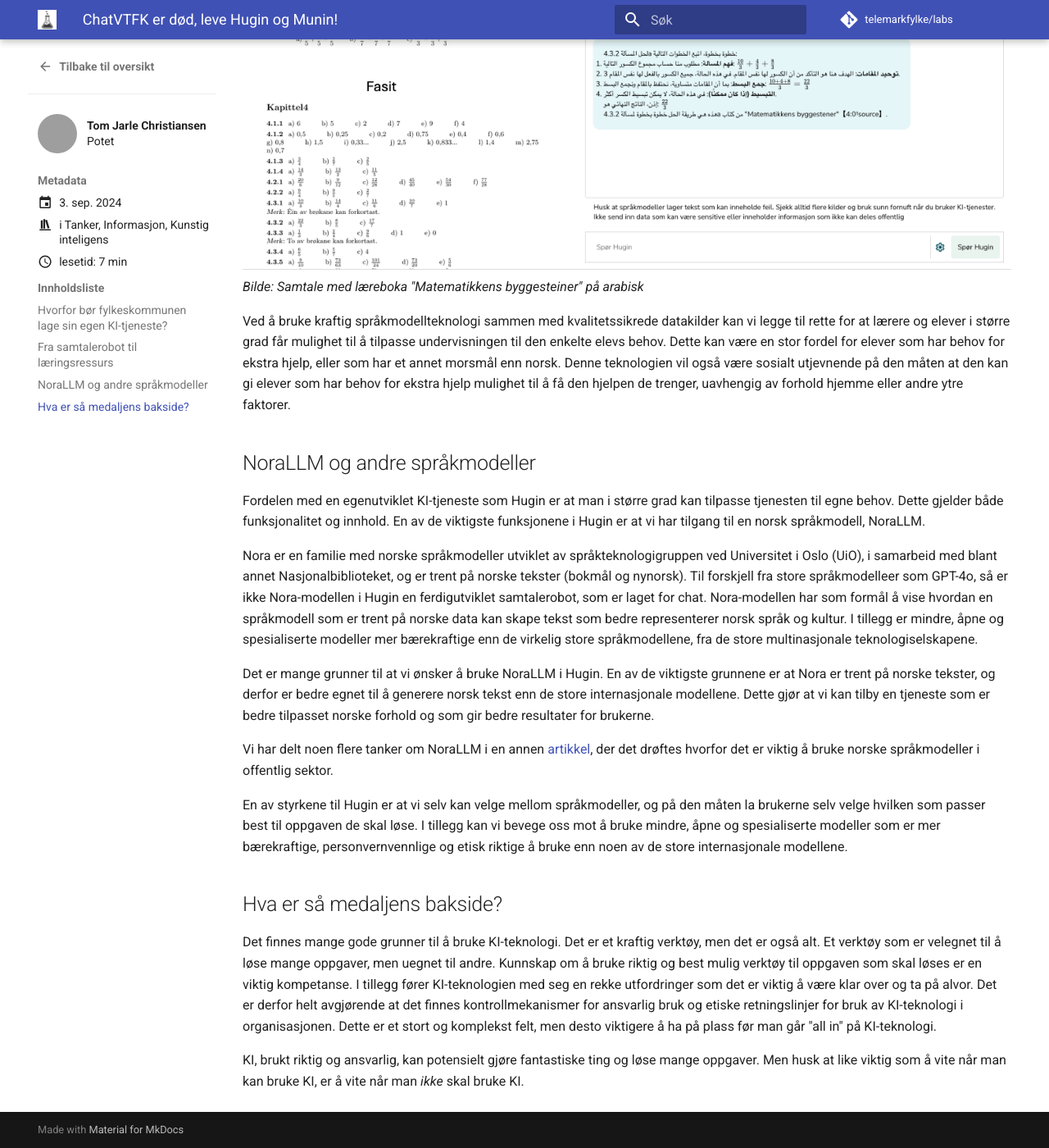
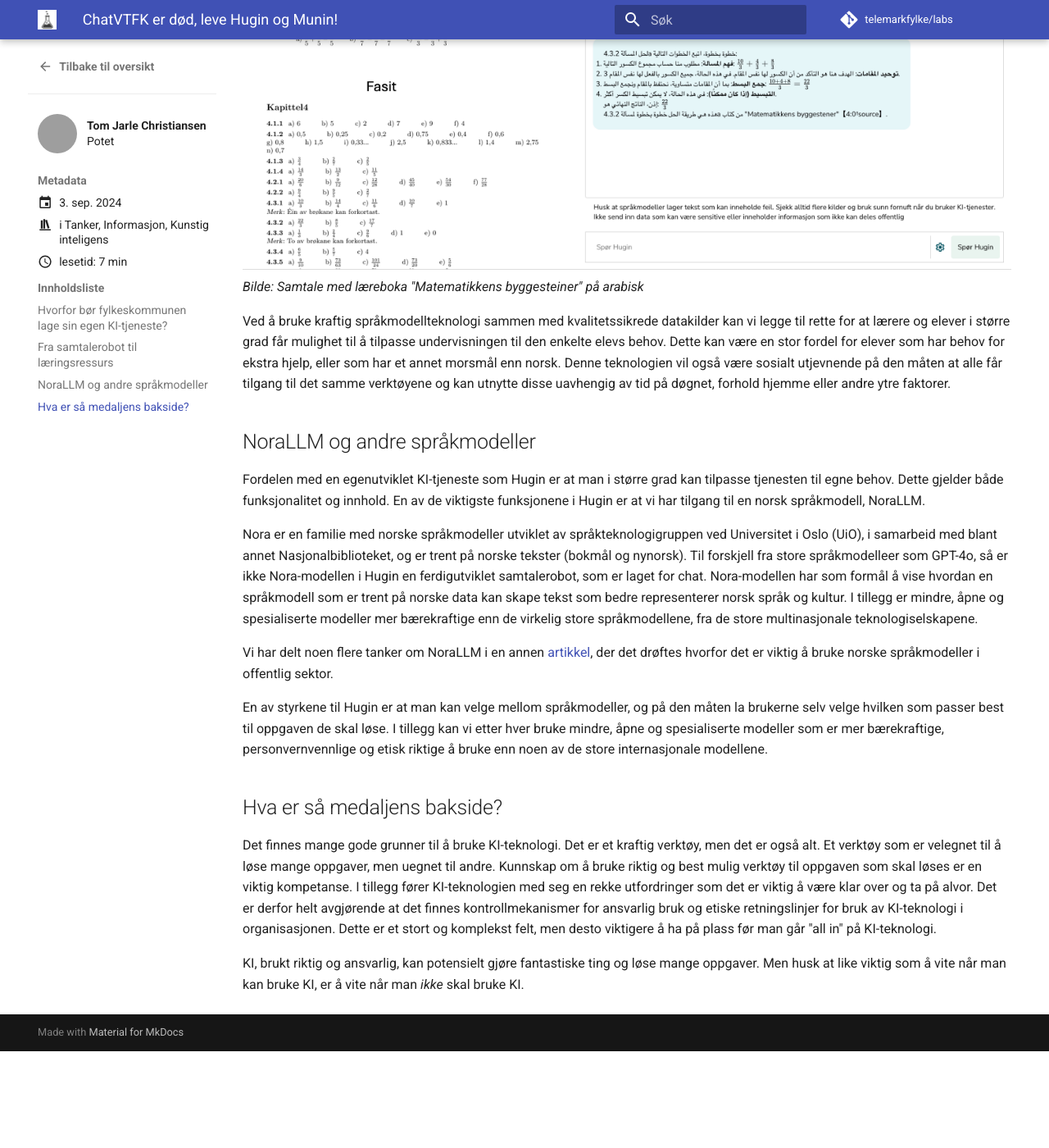
Before and after one commit to telemarkfylke/labs, an MkDocs documentation site: the page built from docs/blog/posts/hugin_og_munin.md, in a window 1280 px wide and 1400 px high, scrolled down 2907 px. Shown: the whole window at 82% size. Built offline with MkDocs 1.6.1 and Material for MkDocs 9.7.7, drawn with Linux system fonts in a browser that asks for light colours; comment, search, counter and statistics services are not loaded; after the commit the page ends 4189 px from its top, so only the background shows below that; some of the changed text lies outside the part shown; grey boxes are pictures that could not be loaded.

Commit message:
Update blog post with additional information about Hugin's model selection and ethical considerations

```diff
--- a/docs/blog/posts/hugin_og_munin.md
+++ b/docs/blog/posts/hugin_og_munin.md
@@ -24,7 +24,7 @@
 Med denne symbolikken ønsker vi å ta med oss ChatVTFK over i de to nye fylkene. Hugin i Telemark, og Munin i Vestfold. Ikke bare som to kopier av den gamle versjonen, men en ny og videreutviklet versjon med nytt design og ny funksjonalitet.
 
 ## Hvorfor bør fylkeskommunen lage sin egen KI-tjeneste?
-Det er mange gode grunner til at vi bør ha en egen KI-tjeneste i fylkeskommunen. Det opprinnelige formålet med ChatVTFK, og nå Hugin, var å kunne tilby elever og lærere relevant teknologi på en ansvarlig måte. Med en ansvarlig KI-tjeneste menes at det er tatt hensyn til personvern, informasjonssikkerhet og etikk. Det er gjort flere designvalg for at tjenesten skal være så godt egnet som mulig til bruk i klasserommet. Ved å utvikle vår egen tjeneste er vi heller ikke prisgitt kommersielle aktører, som kanskje har andre målsettinger for teknologien enn oss.
+Det er mange gode grunner til at vi bør ha en egen KI-tjeneste i fylkeskommunen. Det opprinnelige formålet med ChatVTFK, og nå Hugin, var å kunne tilby elever og lærere relevant teknologi på en ansvarlig måte. Med en ansvarlig KI-tjeneste menes at det er tatt hensyn til personvern, informasjonssikkerhet og etikk. Det er gjort flere designvalg for at tjenesten skal være så godt egnet som mulig til bruk i klasserommet. Ved å utvikle vår egen tjeneste er vi heller ikke prisgitt kommersielle aktører som kanskje har andre målsettinger for teknologien enn oss.
 
 **Hugin gjør det mulig å ta i bruk en fremvoksende teknologi i hele organisasjonen på en ansvarlig måte.**
 
@@ -49,18 +49,16 @@
 ![Bilde av en samtale med en lærebok](./images/Artikler/HuginMunin/Samtale_arabisk.png)
 *Bilde: Samtale med læreboka "Matematikkens byggesteiner" på arabisk*
 
-Ved å bruke kraftig språkmodellteknologi sammen med kvalitetssikrede datakilder kan vi legge til rette for at lærere og elever i større grad får mulighet til å tilpasse undervisningen til den enkelte elevs behov. Dette kan være en stor fordel for elever som har behov for ekstra hjelp, eller som har et annet morsmål enn norsk. Denne teknologien vil også være sosialt utjevnende på den måten at den kan gi elever som har behov for ekstra hjelp mulighet til å få den hjelpen de trenger, uavhengig av forhold hjemme eller andre ytre faktorer.
+Ved å bruke kraftig språkmodellteknologi sammen med kvalitetssikrede datakilder kan vi legge til rette for at lærere og elever i større grad får mulighet til å tilpasse undervisningen til den enkelte elevs behov. Dette kan være en stor fordel for elever som har behov for ekstra hjelp, eller som har et annet morsmål enn norsk. Denne teknologien vil også være sosialt utjevnende på den måten at alle får tilgang til det samme verktøyene og kan utnytte disse uavhengig av tid på døgnet, forhold hjemme eller andre ytre faktorer.
 
 ## NoraLLM og andre språkmodeller
 Fordelen med en egenutviklet KI-tjeneste som Hugin er at man i større grad kan tilpasse tjenesten til egne behov. Dette gjelder både funksjonalitet og innhold. En av de viktigste funksjonene i Hugin er at vi har tilgang til en norsk språkmodell, NoraLLM.
 
 Nora er en familie med norske språkmodeller utviklet av språkteknologigruppen ved Universitet i Oslo (UiO), i samarbeid med blant annet Nasjonalbiblioteket, og er trent på norske tekster (bokmål og nynorsk). Til forskjell fra store språkmodelleer som GPT-4o, så er ikke Nora-modellen i Hugin en ferdigutviklet samtalerobot, som er laget for chat. Nora-modellen har som formål å vise hvordan en språkmodell som er trent på norske data kan skape tekst som bedre representerer norsk språk og kultur. I tillegg er mindre, åpne og spesialiserte modeller mer bærekraftige enn de virkelig store språkmodellene, fra de store multinasjonale teknologiselskapene.
 
-Det er mange grunner til at vi ønsker å bruke NoraLLM i Hugin. En av de viktigste grunnene er at Nora er trent på norske tekster, og derfor er bedre egnet til å generere norsk tekst enn de store internasjonale modellene. Dette gjør at vi kan tilby en tjeneste som er bedre tilpasset norske forhold og som gir bedre resultater for brukerne.
-
 Vi har delt noen flere tanker om NoraLLM i en annen [artikkel](norskllm.md), der det drøftes hvorfor det er viktig å bruke norske språkmodeller i offentlig sektor.
 
-En av styrkene til Hugin er at vi selv kan velge mellom språkmodeller, og på den måten la brukerne selv velge hvilken som passer best til oppgaven de skal løse. I tillegg kan vi bevege oss mot å bruke mindre, åpne og spesialiserte modeller som er mer bærekraftige, personvernvennlige og etisk riktige å bruke enn noen av de store internasjonale modellene.
+En av styrkene til Hugin er at man kan velge mellom språkmodeller, og på den måten la brukerne selv velge hvilken som passer best til oppgaven de skal løse. I tillegg kan vi etter hver bruke mindre, åpne og spesialiserte modeller som er mer bærekraftige, personvernvennlige og etisk riktige å bruke enn noen av de store internasjonale modellene.
 
 ## Hva er så medaljens bakside?
 Det finnes mange gode grunner til å bruke KI-teknologi. Det er et kraftig verktøy, men det er også alt. Et verktøy som er velegnet til å løse mange oppgaver, men uegnet til andre. Kunnskap om å bruke riktig og best mulig verktøy til oppgaven som skal løses er en viktig kompetanse. I tillegg fører KI-teknologien med seg en rekke utfordringer som det er viktig å være klar over og ta på alvor. Det er derfor helt avgjørende at det finnes kontrollmekanismer for ansvarlig bruk og etiske retningslinjer for bruk av KI-teknologi i organisasjonen. Dette er et stort og komplekst felt, men desto viktigere å ha på plass før man går "all in" på KI-teknologi.
```
